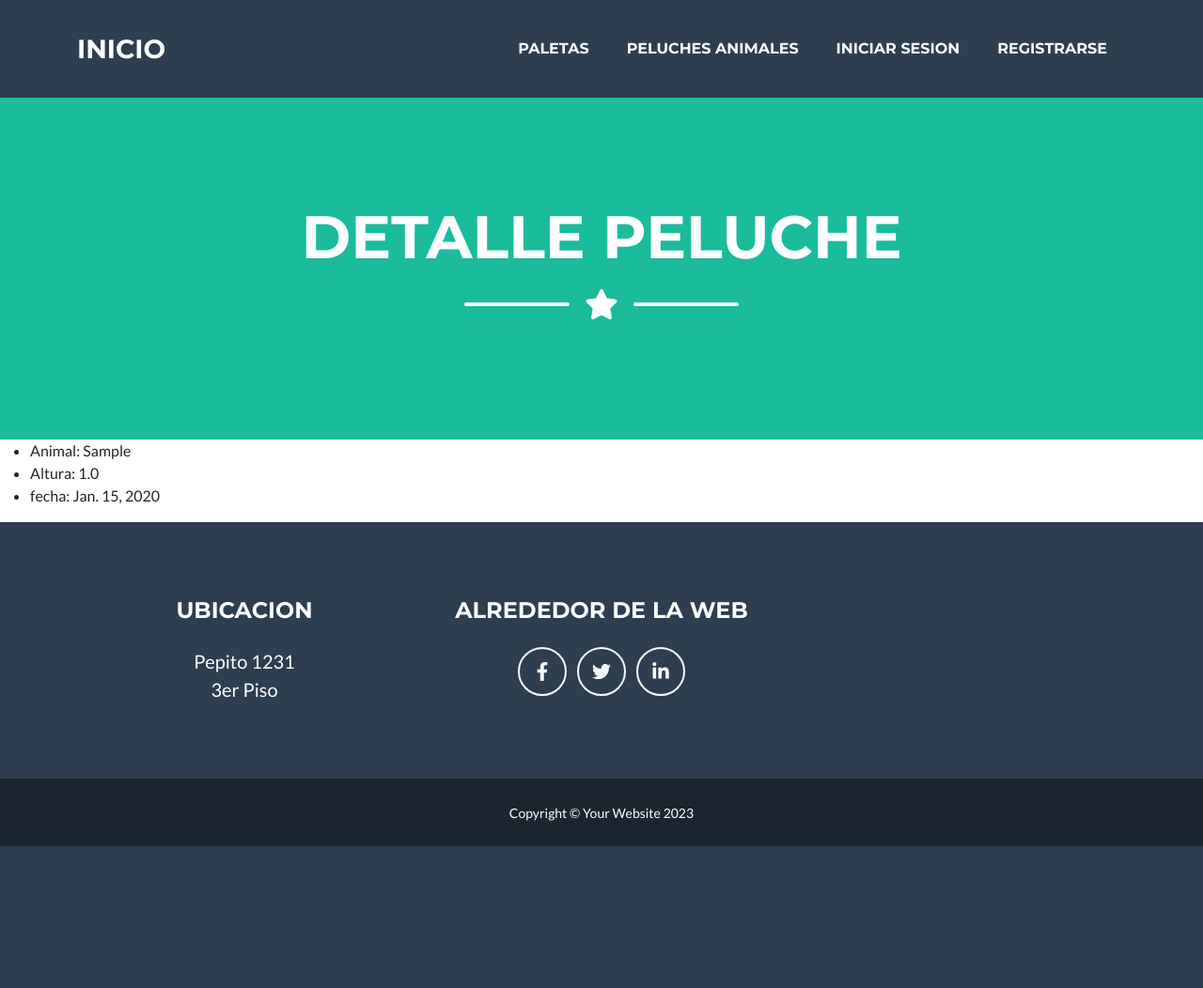
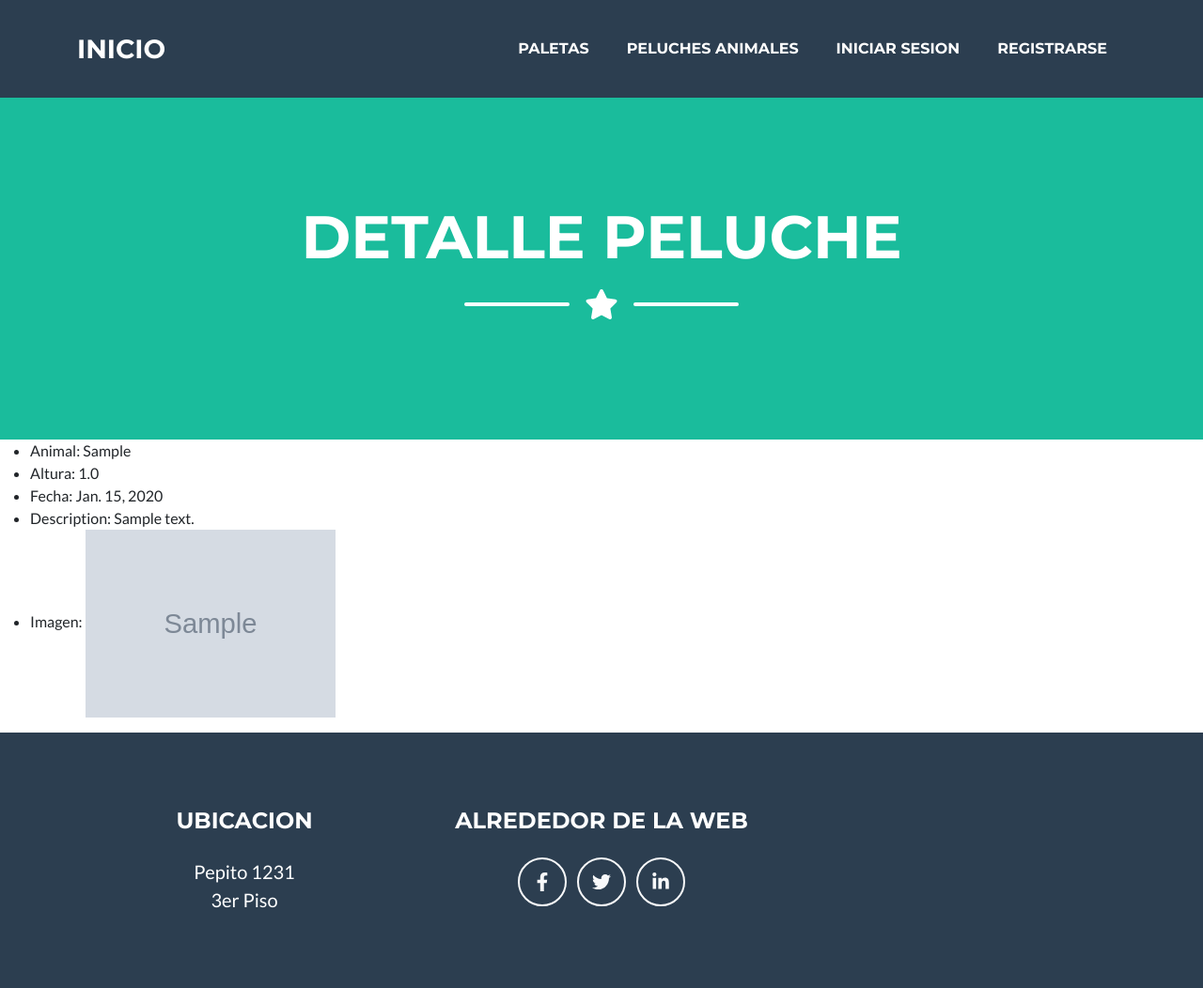
Before and after one commit to CoderContenidos/pythonFlex, a Django app: page /peluche/animales/1/ in a window 1280 px wide. Shown: the top 1052 px of the page at 94% size. Before the commit the page ends 901 px from the top, so only its background shows below. Run offline with Django 4.2, Linux system fonts and the light colour scheme; tables that the repository leaves empty hold one stand-in row (values such as "Sample post"); grey boxes marked "Sample" are stand-in pictures; parts of the project's set-up code (start-up, migrations or seed data) failed here and were passed over; some libraries are stand-ins or nearby versions.

Commit message:
Semana 13 Activadad 3

```diff
--- a/guiarepaso/cuentas/forms.py
+++ b/guiarepaso/cuentas/forms.py
@@ -1,6 +1,7 @@
 from django import forms
 from django.contrib.auth.forms import UserCreationForm, UserChangeForm
 from django.contrib.auth.models import User
+from ckeditor.fields import RichTextFormField
 
 
 class UserRegisterForm(UserCreationForm):
@@ -20,7 +21,7 @@ class UserEditForm(UserChangeForm):
     last_name = forms.CharField(label='Apellido')
     first_name = forms.CharField(label='Nombre')
     avatar = forms.ImageField(label="Avatar", required=False)
-    biografia = forms.CharField(label='Biografía', widget=forms.Textarea)
+    biografia = RichTextFormField(label='Biografía', required=False)
 
 
     class Meta:
--- a/guiarepaso/cuentas/models.py
+++ b/guiarepaso/cuentas/models.py
@@ -1,10 +1,11 @@
 from django.db import models
 from django.contrib.auth.models import User
+from ckeditor.fields import RichTextField
 
 class InfoExtra(models.Model):
     user = models.OneToOneField(User, on_delete=models.CASCADE)
     avatar = models.ImageField(upload_to='avatares', null=True, blank = True)
-    biografia = models.TextField(null=True)
+    biografia = RichTextField(null=True)
 
     def __str__(self):
         return f"Info extra del usuario {self.user}."
--- a/guiarepaso/cuentas/templates/cuentas/editar_perfil.html
+++ b/guiarepaso/cuentas/templates/cuentas/editar_perfil.html
@@ -2,7 +2,7 @@
 <form action="" method="POST" enctype="multipart/form-data">
     {% csrf_token %}
     <table>
-        {{form}}
+        {{form.media}} {{form}}
     </table>
     <button>Modificar</button>
 </form>
--- a/guiarepaso/cuentas/templates/cuentas/perfil.html
+++ b/guiarepaso/cuentas/templates/cuentas/perfil.html
@@ -5,7 +5,7 @@
     <li>Nombre: {{request.user.first_name}}</li>
     <li>Apellido: {{request.user.last_name}}</li>
     <li>Email: {{request.user.email}}</li>
-    <li>Biografia: {{request.user.infoextra.biografia}}</li>
+    <li>Biografia: {{request.user.infoextra.biografia | safe}}</li>
     <li>
         Avatar: {% if request.user.infoextra.avatar %}
         <img
--- a/guiarepaso/guiarepaso/settings.py
+++ b/guiarepaso/guiarepaso/settings.py
@@ -42,7 +42,8 @@ INSTALLED_APPS = [
     'django.contrib.staticfiles',
     'inicio',
     'peluche',
-    'cuentas'
+    'cuentas',
+    'ckeditor'
 ]
 
 MIDDLEWARE = [
--- a/guiarepaso/peluche/models.py
+++ b/guiarepaso/peluche/models.py
@@ -1,10 +1,13 @@
 from django.db import models
+from ckeditor.fields import RichTextField
 
 
 class PelucheAnimal(models.Model):
     animal = models.CharField(max_length=30)
     altura = models.FloatField()
     fecha = models.DateField()
+    imagen = models.ImageField(upload_to='peluches', null=True, blank=True)
+    descripcion = RichTextField(null=True)
 
     def __str__(self):
         return f'{self.animal}'
--- a/guiarepaso/peluche/templates/peluche/crear_peluche_animal.html
+++ b/guiarepaso/peluche/templates/peluche/crear_peluche_animal.html
@@ -1,8 +1,9 @@
 {% extends "base.html" %} {% block title_head %}Crear peluche {% endblock title_head %} {% block h1_header %}Crear
 peluche {%endblock h1_header %} {% block main_content %}
-<form action="" method="post">
+<form action="" method="post" enctype="multipart/form-data">
     {% csrf_token %}
     <table>
+        {{form.media}}
         {{form.as_table}}
     </table>
     <input type="submit" value="Crear" />
--- a/guiarepaso/peluche/templates/peluche/detalle_peluche_animal.html
+++ b/guiarepaso/peluche/templates/peluche/detalle_peluche_animal.html
@@ -1,8 +1,17 @@
-{% extends "base.html" %} {% block title_head %}Detalle peluche{% endblock title_head %} {% block h1_header %} Detalle
-peluche{%endblock h1_header %} {% block main_content %}
+{% extends "base.html" %} {% block title_head %}Detalle peluche{% endblock title_head %} {% block h1_header %} Detalle peluche{%endblock h1_header %} {% block main_content %}
 <ul>
     <li>Animal: {{peluche.animal}}</li>
     <li>Altura: {{peluche.altura}}</li>
-    <li>fecha: {{peluche.fecha}}</li>
+    <li>Fecha: {{peluche.fecha}}</li>
+    <li>Description: {{peluche.descripcion | safe}}</li>
+    <li>
+        Imagen: {% if peluche.imagen %}
+        <img
+            src="{{peluche.imagen.url}}"
+            alt="Imagen del peluche"
+            height="200px"
+        />
+        {% endif %}
+    </li>
 </ul>
 {% endblock main_content %}
--- a/guiarepaso/peluche/views.py
+++ b/guiarepaso/peluche/views.py
@@ -9,7 +9,7 @@ from peluche.forms import BusquedaPelucheAnimalFormulario
 
 class PelucheAnimalCreateView(CreateView):
     model = PelucheAnimal
-    fields = ['animal','altura','fecha']
+    fields = ['animal','altura','fecha', 'imagen', 'descripcion']
     template_name = "peluche/crear_peluche_animal.html"
     success_url = reverse_lazy('listado_peluches_animales')
 
@@ -44,6 +44,6 @@ class PelucheAnimalListView(ListView):
 
 class PelucheAnimalUpdateView(LoginRequiredMixin, UpdateView):
     model = PelucheAnimal
-    fields = ['animal','altura','fecha']
+    fields = ['animal','altura','fecha', 'imagen', 'descripcion']
     template_name = "peluche/actualizar_peluche_animal.html"
     success_url = reverse_lazy('listado_peluches_animales')
--- a/guiarepaso/requirements.txt
+++ b/guiarepaso/requirements.txt
@@ -1,5 +1,7 @@
 asgiref==3.7.2
 Django==4.2.5
+django-ckeditor==6.7.0
+django-js-asset==2.1.0
 Pillow==10.0.1
 sqlparse==0.4.4
 tzdata==2023.3
```
Also changed, not shown: guiarepaso/peluche/templates/peluche/actualizar_peluche_animal.html (+3 -4 lines), guiarepaso/cuentas/migrations/0002_alter_infoextra_biografia.py (added), guiarepaso/peluche/migrations/0002_pelucheanimal_descripcion_pelucheanimal_imagen.py (added).
